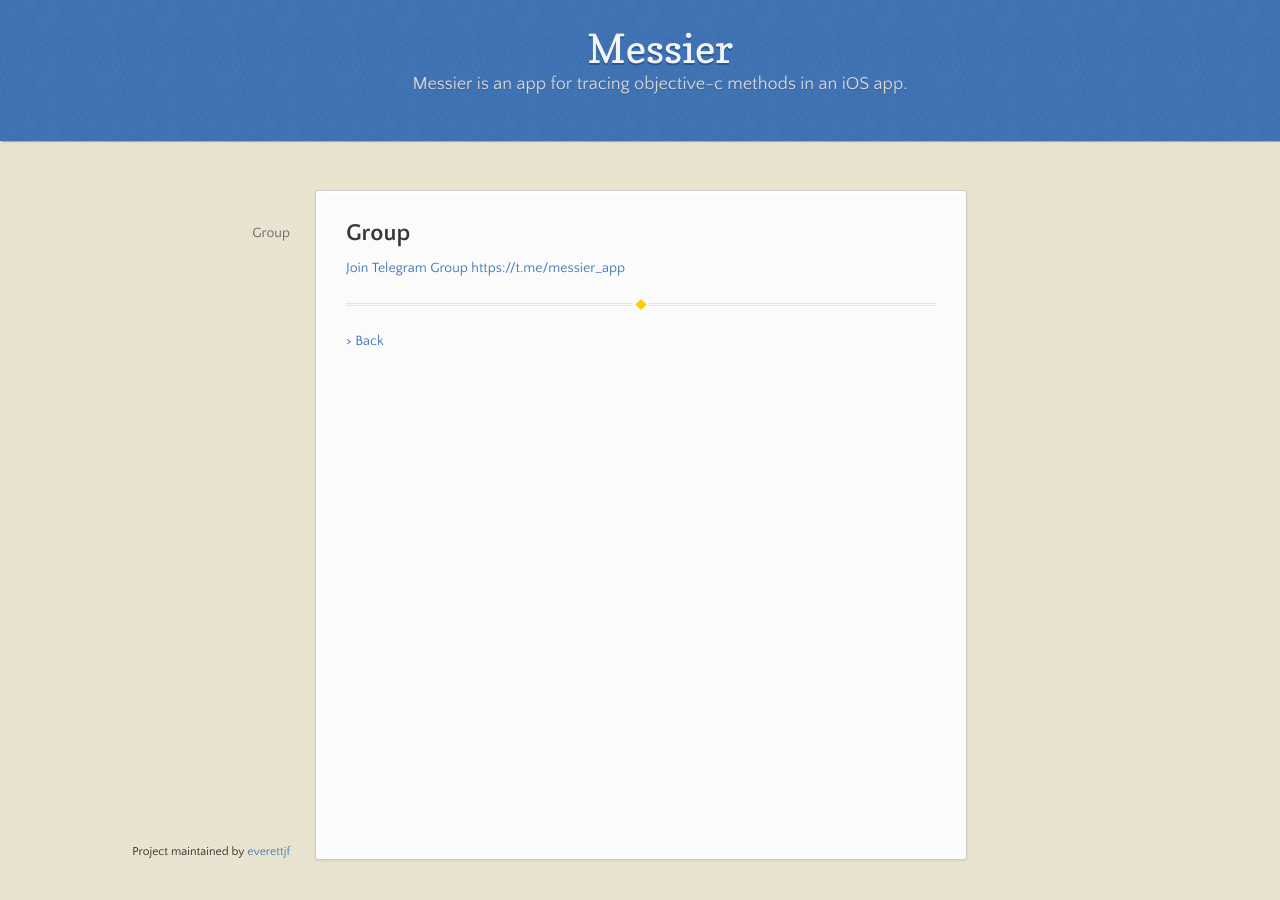
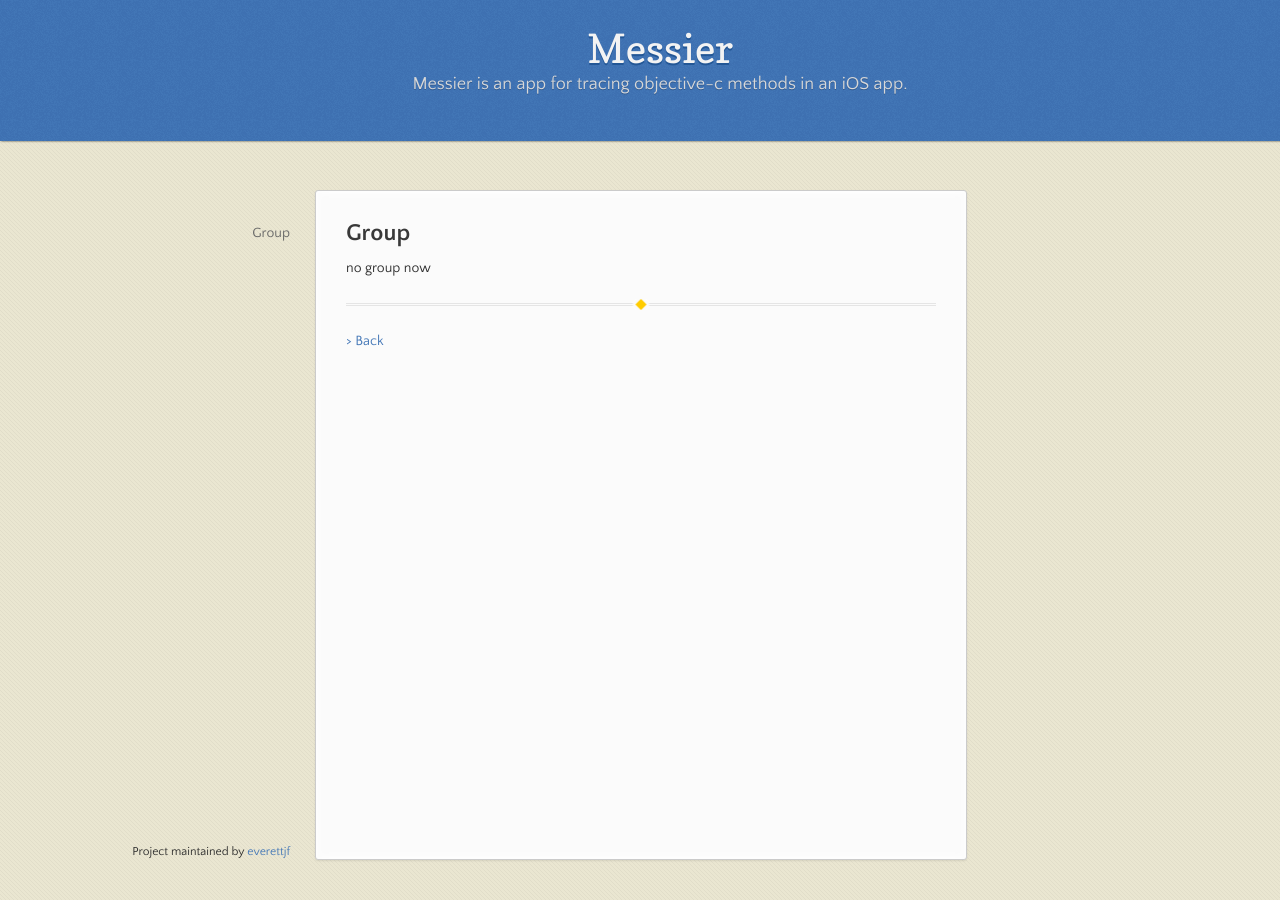
Before and after one commit to messier-app/website, a Jekyll site: the page built from group.md, in a window 1280 px wide. Built offline with Jekyll 4.4.1, drawn with Linux system fonts in a browser that asks for light colours; our own code applies the rules of GitHub Pages for plain Markdown files.

Commit message:
Update group.md

```diff
--- a/group.md
+++ b/group.md
@@ -5,7 +5,7 @@ layout: default
 ## Group
 
 
-[Join Telegram Group https://t.me/messier_app](https://t.me/messier_app)
+no group now
 
 
 ---
```
